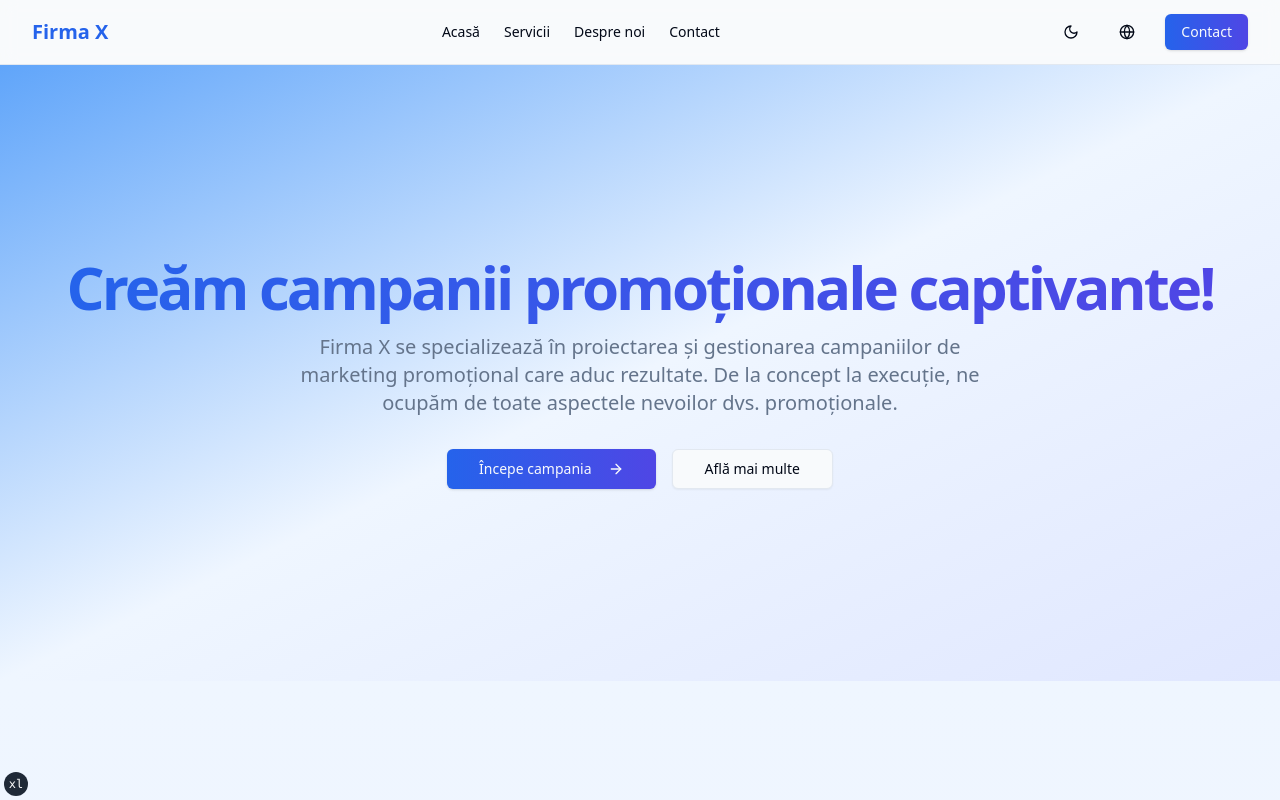
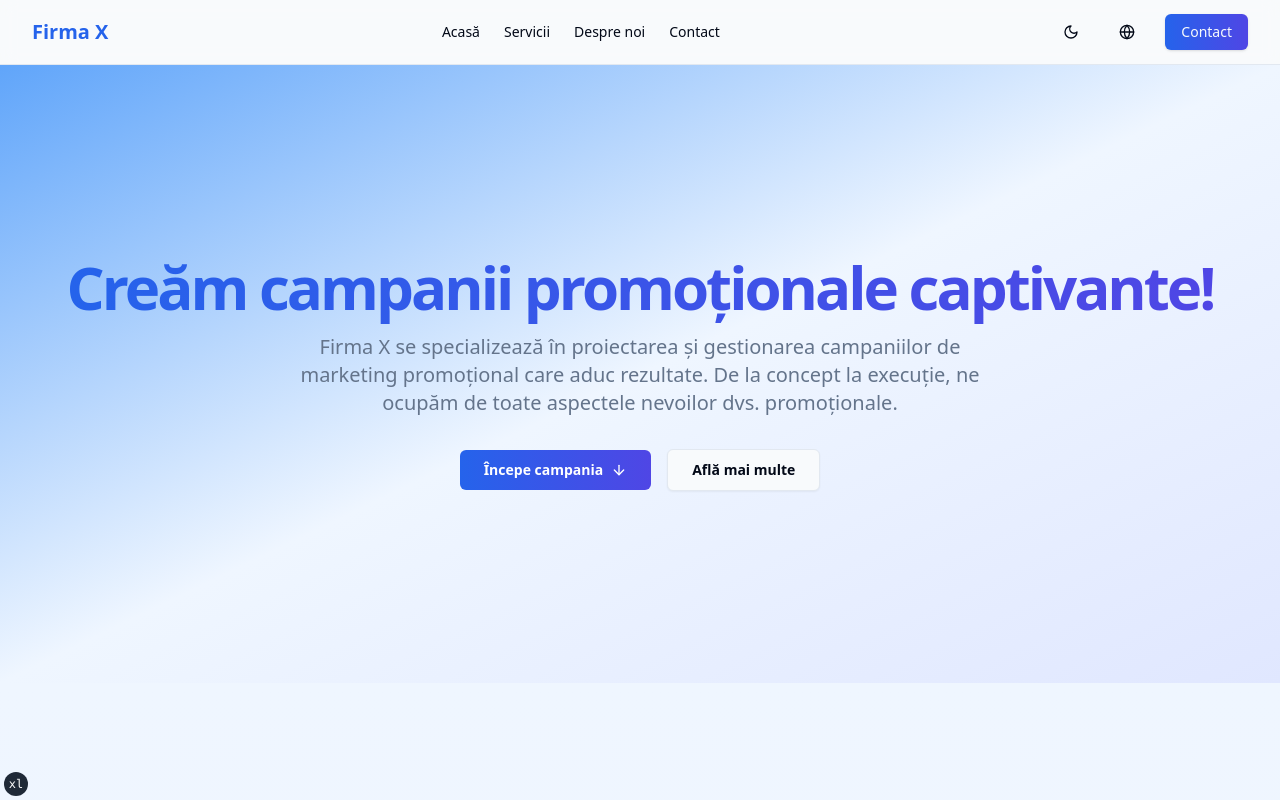
Before and after one commit to paulmocf/some-project, a Next.js app: page /some-project/ in a window 1280 px wide. Shown: the top 800 px of the page. Built offline with nearby package versions, Linux system fonts and the light colour scheme.

Commit message:
fixed buttons, converted to <a> tags

```diff
--- a/src/app/components/sections/hero.tsx
+++ b/src/app/components/sections/hero.tsx
@@ -2,8 +2,7 @@
 
 import {useTranslation} from "react-i18next";
 import React from "react";
-import {Button} from "@/components/ui/button";
-import {ArrowRight} from "lucide-react";
+import {ArrowDown} from "lucide-react";
 import handleSmoothScrolling from "@/lib/handleSmoothScrolling";
 
 export function Hero() {
@@ -22,16 +21,19 @@ export function Hero() {
                         </p>
                     </div>
                     <div className="space-x-4">
-                        <Button size="lg"
-                                className="btn-primary">
-                            <a href="#contact" onClick={handleSmoothScrolling}>{t("hero.startCampaign")}</a>
-                            <ArrowRight className="ml-2 h-4 w-4"/>
-                        </Button>
-                        <Button variant="outline" size="lg">
-                            <a href="#about" onClick={handleSmoothScrolling}>
-                                {t("hero.learnMore")}
-                            </a>
-                        </Button>
+                        <a href="#contact"
+                           onClick={handleSmoothScrolling}
+                           className="btn-primary font-bold inline-flex items-center px-6 py-2.5 text-sm rounded-md text-white dark:text-black"
+                        >
+                            {t("hero.startCampaign")}
+                            <ArrowDown className="ml-2 h-4 w-4"/>
+                        </a>
+                        <a href="#about"
+                           onClick={handleSmoothScrolling}
+                           className="px-6 py-2.5  inline-flex items-center text-sm font-bold rounded-md border border-input bg-background shadow-sm hover:bg-accent hover:text-accent-foreground"
+                        >
+                            {t("hero.learnMore")}
+                        </a>
                     </div>
                 </div>
             </div>
--- a/src/lib/handleSmoothScrolling.ts
+++ b/src/lib/handleSmoothScrolling.ts
@@ -1,6 +1,8 @@
 import React from "react";
 
 export default function handleSmoothScrolling(event: React.SyntheticEvent) {
+    console.log("aaa");
+    console.log(event.target)
     event.preventDefault();
     const target = event.target as HTMLAnchorElement;
     const id = target.getAttribute('href')?.replace('#', '');
```
